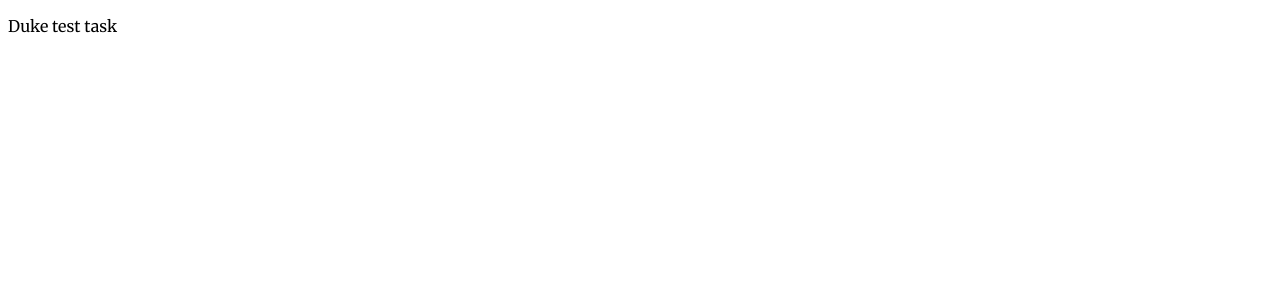
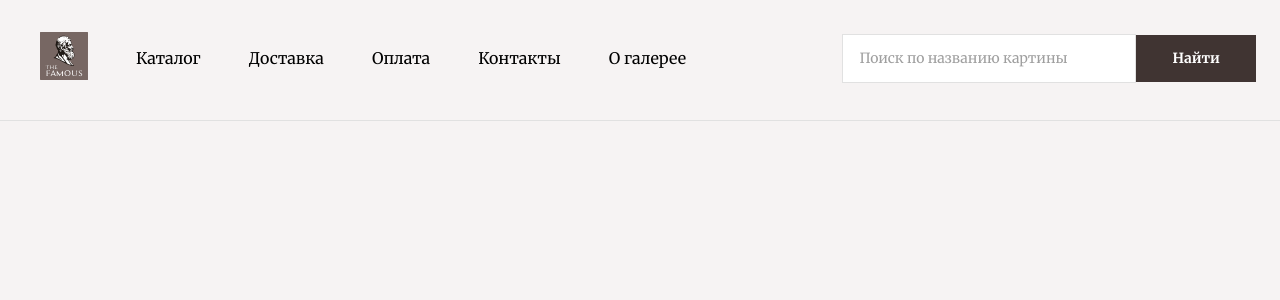
Before and after one commit to rustshubkinn/duke-test-task, a React (Create React App) app: page / in a window 1280 px wide. Shown: the top 300 px of the page. Built offline with nearby package versions, Linux system fonts and the light colour scheme.

Commit message:
Implemented Header section

```diff
--- a/src/App/App.jsx
+++ b/src/App/App.jsx
@@ -1,3 +1,10 @@
+import { Container } from 'components/Container/Container';
+import { Header } from 'components/Header/Header';
+
 import './global.scss';
 
-export const App = () => <p>Duke test task</p>;
+export const App = () => (
+  <Container>
+    <Header />
+  </Container>
+);
--- a/src/App/global.scss
+++ b/src/App/global.scss
@@ -1,5 +1,51 @@
 * {
   box-sizing: border-box;
+}
+
+body {
+  width: 100%;
+  max-width: 1920px;
 
   font-family: Merriweather, serif;
+
+  background-color: #f6f3f3;
 }
+
+h1,
+h2,
+h3,
+h4,
+h5,
+h6 {
+  margin: 0;
+  padding: 0;
+}
+
+ul {
+  margin: 0;
+  padding: 0;
+
+  list-style-type: none;
+}
+
+a {
+  color: inherit;
+  font-weight: inherit;
+  font-family: inherit;
+  line-height: inherit;
+  text-decoration: none;
+}
+
+button {
+  font-family: inherit;
+}
+
+img {
+  max-width: 100%;
+}
+
+input {
+  font-family: inherit;
+
+  outline: 0;
+}
--- /dev/null
+++ b/src/components/Container/Container.jsx
@@ -0,0 +1,11 @@
+import { node } from 'prop-types';
+
+import classes from './Container.module.scss';
+
+export const Container = ({ children }) => (
+  <div className={classes.container}>{children}</div>
+);
+
+Container.propTypes = {
+  children: node.isRequired,
+};
--- /dev/null
+++ b/src/components/Container/Container.module.scss
@@ -0,0 +1,4 @@
+.container {
+  max-width: 1216px;
+  margin: 0 auto;
+}
--- /dev/null
+++ b/src/components/Header/Header.jsx
@@ -0,0 +1,21 @@
+import { Input } from 'components/UI/Input/Input';
+import { NavBar } from 'components/NavBar/NavBar';
+import { Button } from 'components/UI/Button/Button';
+
+import classes from './Header.module.scss';
+
+export const Header = () => (
+  <section className={classes.header}>
+    <NavBar />
+    <div className={classes.searchfield}>
+      <Input
+        type="search"
+        value="Поиск по названию картины"
+        className={classes.search_input}
+      />
+      <Button type="submit" className={classes.search_btn}>
+        Найти
+      </Button>
+    </div>
+  </section>
+);
--- /dev/null
+++ b/src/components/Header/Header.module.scss
@@ -0,0 +1,33 @@
+.header {
+  display: flex;
+  align-items: center;
+  justify-content: space-between;
+  padding: 24px 0;
+
+  &::after {
+    position: absolute;
+    top: 120px;
+    left: 0;
+
+    display: block;
+    width: 100%;
+
+    border-bottom: 1px solid #e1e1e1;
+
+    content: ' ';
+  }
+}
+
+.search_input {
+  width: 294px;
+  padding: 13px 16px;
+
+  color: #9f9f9f;
+
+  font-size: 14px;
+  line-height: 150%;
+}
+
+.search_btn {
+  padding: 13px 36px;
+}
--- /dev/null
+++ b/src/components/NavBar/NavBar.jsx
@@ -0,0 +1,16 @@
+import { ReactComponent as MuseumLogo } from 'image/svg/museum-logo.svg';
+
+import classes from './NavBar.module.scss';
+
+export const NavBar = () => (
+  <div className={classes.nav_bar}>
+    <a href="/">
+      <MuseumLogo />
+    </a>
+    <a href="/">Каталог</a>
+    <a href="/">Доставка</a>
+    <a href="/">Оплата</a>
+    <a href="/">Контакты</a>
+    <a href="/">О галерее</a>
+  </div>
+);
--- /dev/null
+++ b/src/components/NavBar/NavBar.module.scss
@@ -0,0 +1,11 @@
+.nav_bar {
+  display: flex;
+  align-items: center;
+  justify-content: space-between;
+
+  a {
+    &:not(:last-child) {
+      margin-right: 48px;
+    }
+  }
+}
--- /dev/null
+++ b/src/components/UI/Button/Button.jsx
@@ -0,0 +1,22 @@
+/* eslint-disable react/button-has-type */
+import { node, string } from 'prop-types';
+import classNames from 'classnames';
+
+import './Button.module.scss';
+
+export const Button = ({ children, type, className }) => (
+  <button type={type} className={classNames(className)}>
+    {children}
+  </button>
+);
+
+Button.propTypes = {
+  children: node.isRequired,
+  className: string,
+  type: string,
+};
+
+Button.defaultProps = {
+  className: null,
+  type: 'button',
+};
--- /dev/null
+++ b/src/components/UI/Button/Button.module.scss
@@ -0,0 +1,17 @@
+button {
+  color: #fff;
+  font-weight: 700;
+  font-size: 14px;
+  line-height: 21px;
+
+  background: #403432;
+  border: 0;
+
+  &:hover {
+    background: #776763;
+  }
+
+  &:disabled {
+    background: #c1b4b1;
+  }
+}
--- /dev/null
+++ b/src/components/UI/Input/Input.jsx
@@ -0,0 +1,19 @@
+import classNames from 'classnames';
+import { string } from 'prop-types';
+
+import './Input.module.scss';
+
+export const Input = ({ type, value, className }) => (
+  <input type={type} value={value} className={classNames(className)} />
+);
+
+Input.propTypes = {
+  type: string,
+  className: string,
+  value: string.isRequired,
+};
+
+Input.defaultProps = {
+  type: 'input',
+  className: null,
+};
--- /dev/null
+++ b/src/components/UI/Input/Input.module.scss
@@ -0,0 +1,3 @@
+input {
+  border: 1px solid #e1e1e1;
+}
```
Also changed, not shown: src/image/svg/museum-logo.svg (added).
